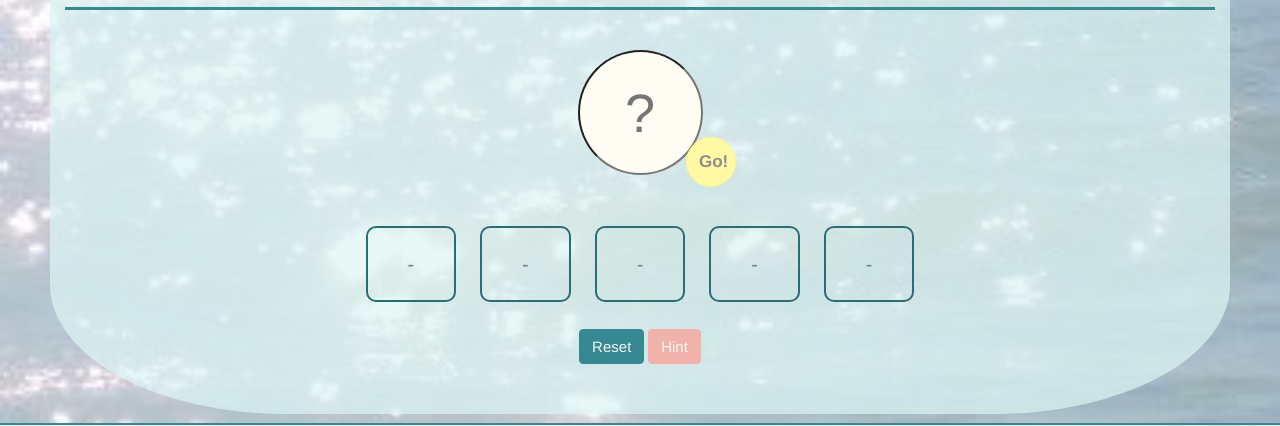
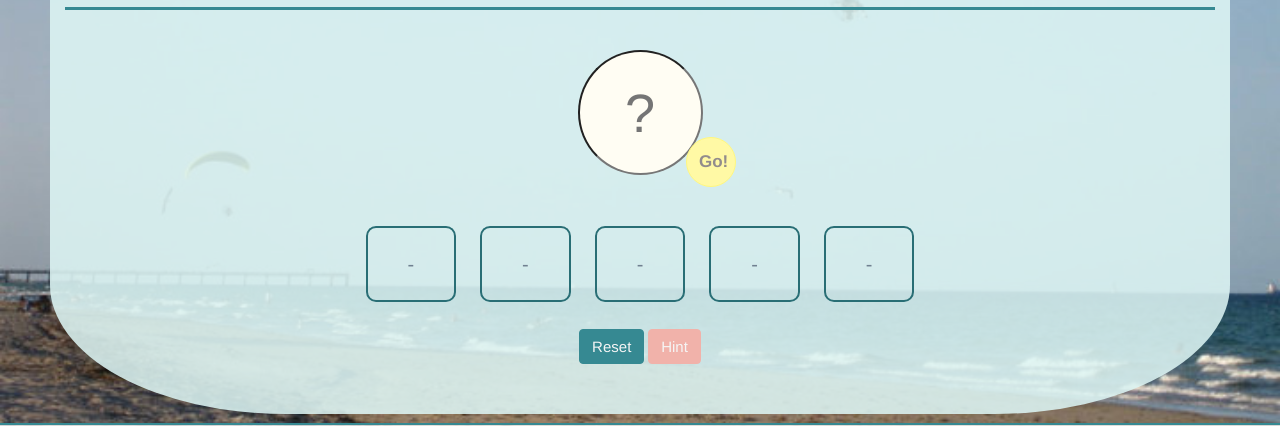
Before and after one commit to sjhelba/GuessingGame, a plain HTML site: page index.html in a window 1280 px wide. Shown: the part 281-707 px from the top of the page. Drawn offline with Linux system fonts and the light colour scheme.

Commit message:
changed background

```diff
--- a/style.css
+++ b/style.css
@@ -1,7 +1,7 @@
 
 
 body {
-    background-image: url('./Ocean.jpg');
+    background-image: url('./beach.jpg');
     background-repeat: no-repeat;
     background-size: cover;
     background-position: center;
@@ -26,7 +26,7 @@ img {
     border-radius: 20%;
     padding-top: 30px;
     padding-bottom: 50px;
-    background-color: rgba(221, 245, 244, 0.7);
+    background-color: rgba(221, 245, 244, 0.87);
 }
 #footer {
     height: 12%;
```
Also changed, not shown: Beach.jpg (added).
